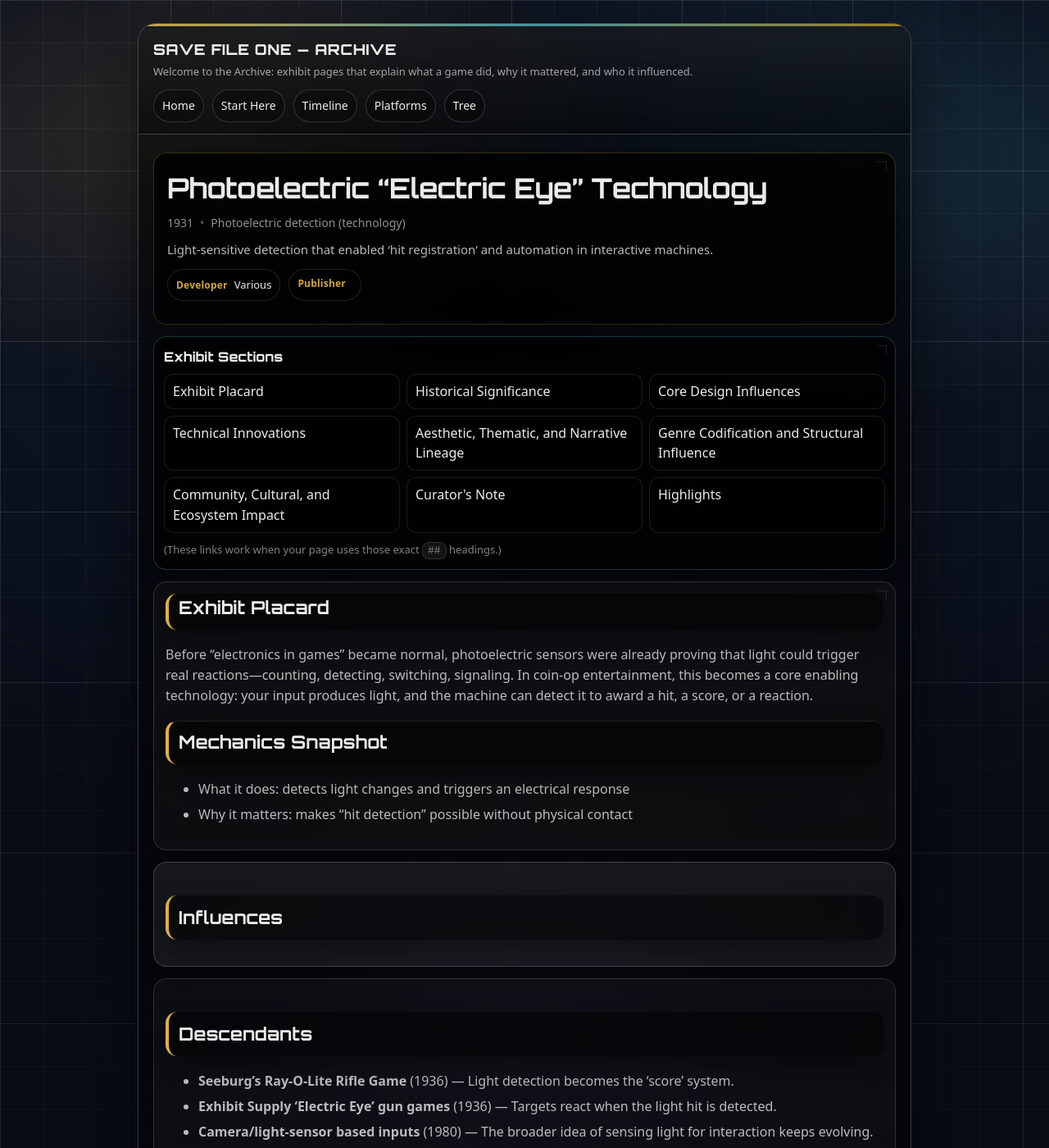
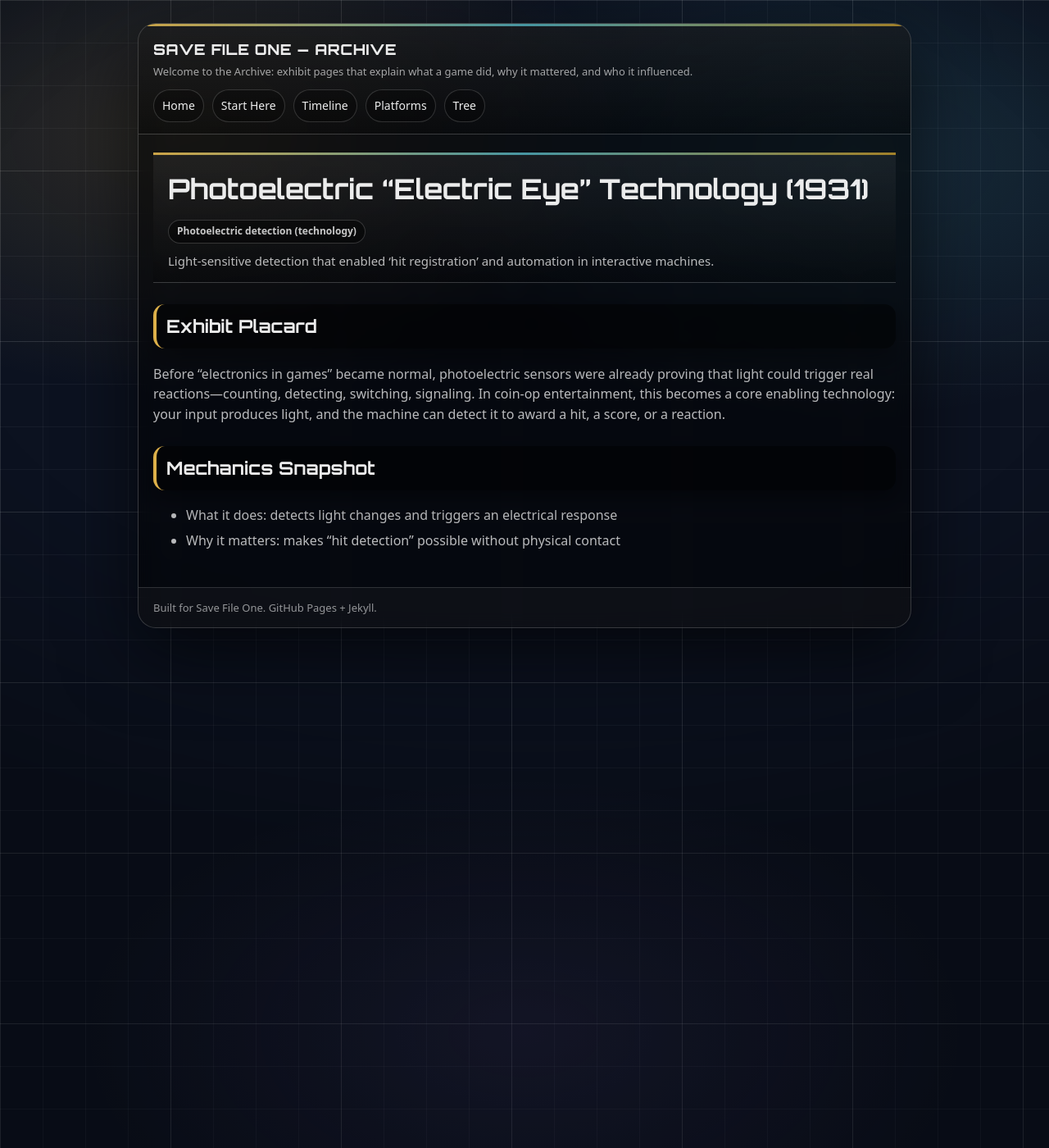
Before and after one commit to BacchusA/savefileone-archive, a Jekyll site: the page built from _games/1931-photoelectric-electric-eye-technology.md, in a window 1280 px wide and 1400 px high. Shown: the whole window at 82% size. Built offline with Jekyll 4.4.1, drawn with Linux system fonts in a browser that asks for light colours; some of the changed text lies outside the part shown.

Commit message:
Update game.html

```diff
--- a/_layouts/game.html
+++ b/_layouts/game.html
@@ -2,108 +2,53 @@
 layout: default
 ---
 
-<article class="game">
+<article class="game-page">
 
-  <!-- HERO / EXHIBIT HEADER -->
-  <section class="game-hero panel panel-c">
-    <div class="game-title">
-      <h1 class="game-h1">{{ page.title }}</h1>
-      <div class="game-sub">
+  <header class="game-header">
+    <h1 class="game-title">{{ page.title }}{% if page.year %} ({{ page.year }}){% endif %}</h1>
+
+    <div class="game-meta">
+      {% if page.platform %}<span class="chip chip-cyan">{{ page.platform }}</span>{% endif %}
       {% if page.month and page.day %}
-          <span>{{ page.month }} {{ page.day }}, {{ page.year }}</span>
-        {% elsif page.month %}
-          <span>{{ page.month }} {{ page.year }}</span>
-        {% else %}
-          <span>{{ page.year }}</span>
+        <span class="chip chip-gold">{{ page.month }} {{ page.day }}</span>
       {% endif %}
-        {% if page.platform %}<span class="dot">•</span><span>{{ page.platform }}</span>{% endif %}
-      </div>
+      {% if page.updated %}
+        <span class="chip chip-muted">Updated: {{ page.updated }}</span>
+      {% endif %}
     </div>
 
     {% if page.short_summary %}
       <p class="game-summary">{{ page.short_summary }}</p>
     {% endif %}
 
-    <div class="game-meta">
-      {% if page.developer %}<div class="meta-pill"><strong>Developer</strong><span>{{ page.developer }}</span></div>{% endif %}
-      {% if page.publisher %}<div class="meta-pill"><strong>Publisher</strong><span>{{ page.publisher }}</span></div>{% endif %}
+    <div class="game-links">
+      {% if page.youtube_main_episode and page.youtube_main_episode != "" %}
+        <a class="btn" href="{{ page.youtube_main_episode }}" target="_blank" rel="noopener">YouTube Episode</a>
+      {% endif %}
+      {% if page.youtube_longplay and page.youtube_longplay != "" %}
+        <a class="btn btn-ghost" href="{{ page.youtube_longplay }}" target="_blank" rel="noopener">Longplay</a>
+      {% endif %}
     </div>
 
-    <div class="game-actions">
-      {% if page.youtube_main_episode and page.youtube_main_episode != "" %}
-        <a class="btn" href="{{ page.youtube_main_episode }}">▶ Short Episode</a>
-      {% endif %}
-      {% if page.youtube_longplay and page.youtube_longplay != "" %}
-        <a class="btn" href="{{ page.youtube_longplay }}">▶ Longplay</a>
-      {% endif %}
-    </div>
-  </section>
-
-  <!-- QUICK NAV (matches your standard section headings) -->
-  <section class="game-toc panel panel-b">
-    <div class="toc-title">Exhibit Sections</div>
-    <div class="toc-links">
-      <a href="#exhibit-placard">Exhibit Placard</a>
-      <a href="#historical-significance">Historical Significance</a>
-      <a href="#core-design-influences">Core Design Influences</a>
-      <a href="#technical-innovations">Technical Innovations</a>
-      <a href="#aesthetic-thematic-and-narrative-lineage">Aesthetic, Thematic, and Narrative Lineage</a>
-      <a href="#genre-codification-and-structural-influence">Genre Codification and Structural Influence</a>
-      <a href="#community-cultural-and-ecosystem-impact">Community, Cultural, and Ecosystem Impact</a>
-      <a href="#curators-note">Curator's Note</a>
-      <a href="#highlights">Highlights</a>
-    </div>
-    <div class="small" style="margin-top:10px; opacity:.9;">
-      (These links work when your page uses those exact <code>##</code> headings.)
-    </div>
-  </section>
-
-  <!-- MAIN CONTENT (your markdown) -->
-  <section class="game-body">
-    {{ content }}
-  </section>
-
-  <!-- LINEAGE (optional) -->
-  {% if page.influences %}
-  <section class="game-block panel panel-a">
-    <h2>Influences</h2>
-    <ul>
+    {% if page.influences and page.influences.size > 0 %}
+      <div class="influence-block">
+        <div class="small muted" style="margin-bottom:6px;">Influences</div>
+        <ul class="influence-list">
           {% for i in page.influences %}
             <li>
-          <strong>{{ i.name }}</strong>{% if i.year %} ({{ i.year }}){% endif %}
-          {% if i.type %} — <em>{{ i.type }}</em>{% endif %}
-          {% if i.note %}<br><span class="muted">{{ i.note }}</span>{% endif %}
+              <strong>{{ i.name }}</strong>
+              {% if i.year %}<span class="muted">({{ i.year }})</span>{% endif %}
+              {% if i.type %}<span class="chip chip-muted">{{ i.type }}</span>{% endif %}
+              {% if i.note %}<div class="small muted">{{ i.note }}</div>{% endif %}
             </li>
           {% endfor %}
         </ul>
-  </section>
+      </div>
     {% endif %}
+  </header>
 
-  {% if page.descendants %}
-  <section class="game-block">
-    <h2>Descendants</h2>
-    <ul>
-      {% for d in page.descendants %}
-        {% if d.name %}
-        <li>
-          <strong>{{ d.name }}</strong>{% if d.year %} ({{ d.year }}){% endif %}
-          {% if d.note %} — <span class="muted">{{ d.note }}</span>{% endif %}
-        </li>
-        {% endif %}
-      {% endfor %}
-    </ul>
-  </section>
-  {% endif %}
-
-  {% if page.sources %}
-  <section class="game-block">
-    <h2>Sources</h2>
-    <ul>
-      {% for s in page.sources %}
-        <li><a href="{{ s.url }}">{{ s.label }}</a></li>
-      {% endfor %}
-    </ul>
-  </section>
-  {% endif %}
+  <div class="game-content">
+    {{ content }}
+  </div>
 
 </article>
```
Lines whose indentation alone changed are shown as unchanged.
